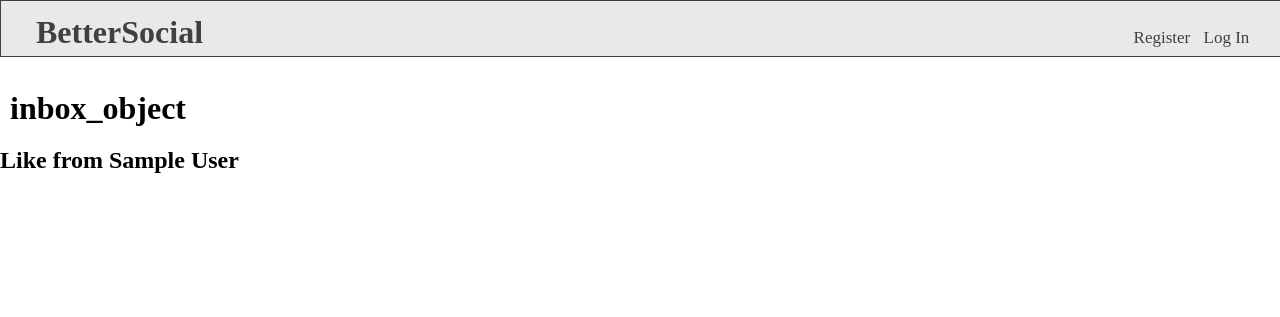
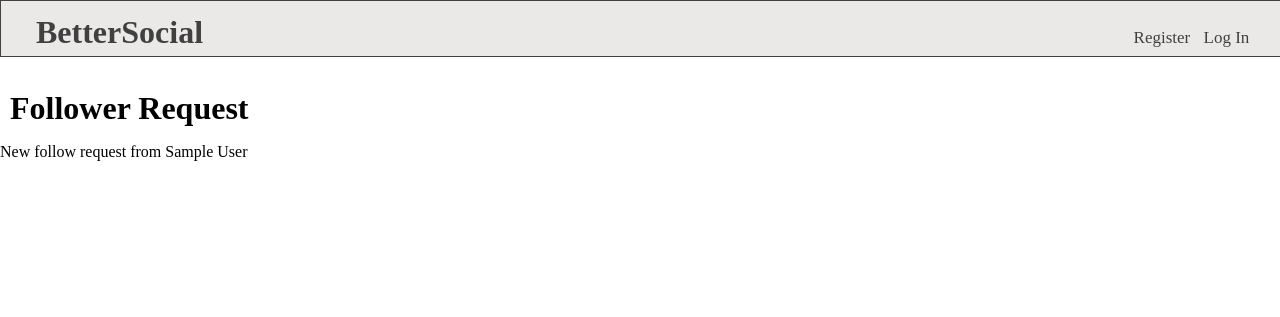
Before and after one commit to CMPUT404-F21T0/CMPUT404-Project-BetterSocial, a Django app: template socialdistribution/bettersocial/templates/bettersocial/inbox.html in a window 1280 px wide. Shown: the top 317 px of the page. Run offline with Django 3.2, Linux system fonts and the light colour scheme; the template is opened without the code that fills it: most values are stand-ins (such as "Sample title", 1, 10 or a date in 2020); data that the repository does not hold is empty; some libraries are stand-ins or nearby versions.

Commit message:
Fixed inboxView to view follower requests

```diff
--- a/socialdistribution/bettersocial/templates/bettersocial/inbox.html
+++ b/socialdistribution/bettersocial/templates/bettersocial/inbox.html
@@ -5,9 +5,10 @@
 >
 	{% for inbox_object in object_list %}
 	<div class="inbox_obj">
-		<h1>inbox_object</h1>
-		<h2>Like from {{inbox_object.author.display_name}}</h2>
+		<h1>Follower Request</h1>
+		<p>New follow request from {{inbox_object.author.display_name}}</p>
 	</div>
+
 	{% endfor %}
 </div>
 {% else %}
--- a/socialdistribution/bettersocial/views.py
+++ b/socialdistribution/bettersocial/views.py
@@ -27,7 +27,7 @@ class InboxView(generic.ListView):
 
     def get_queryset(self):
         """Return all inbox items."""
-        content_type = DjangoContentType.objects.get_for_model(model = Post)
+        content_type = DjangoContentType.objects.get_for_model(model = Follower)
         return Inbox.objects.filter(Q(dj_content_type=content_type))
 
 @method_decorator(login_required, name = 'dispatch')
```
